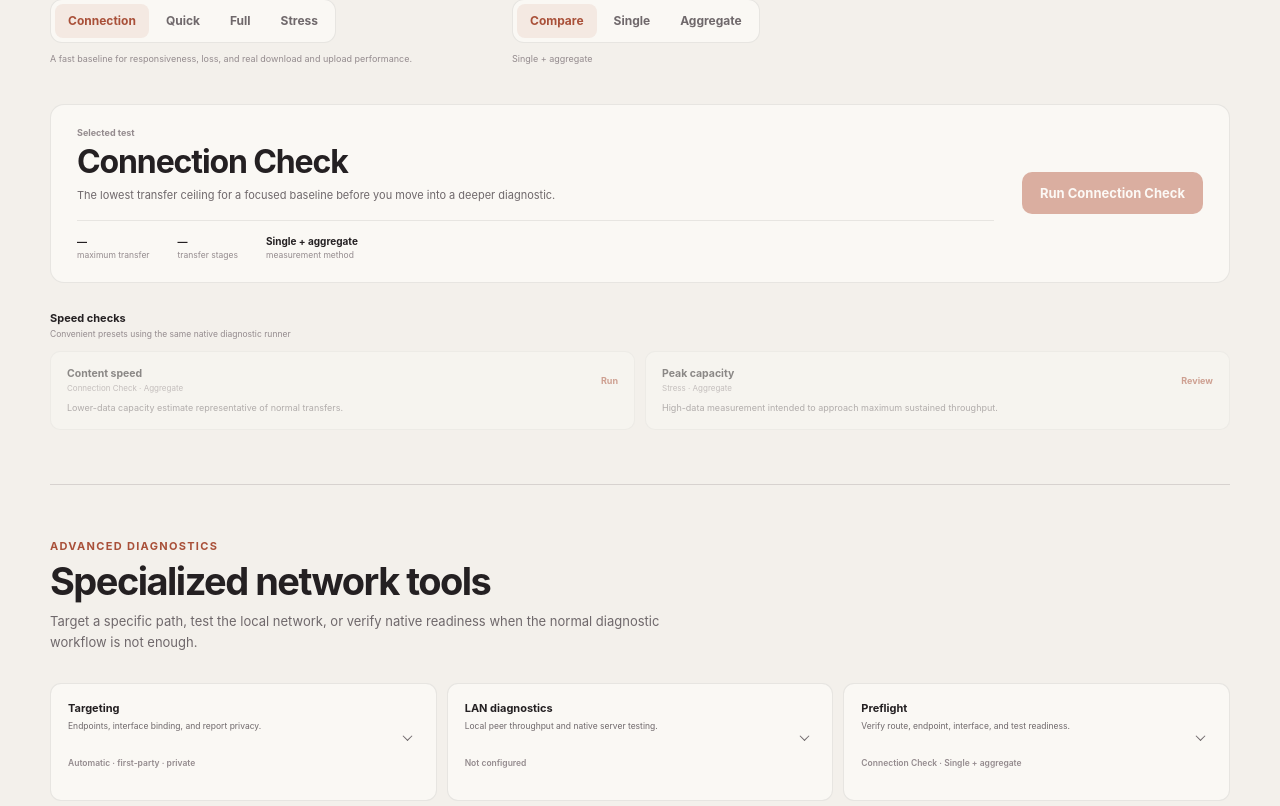
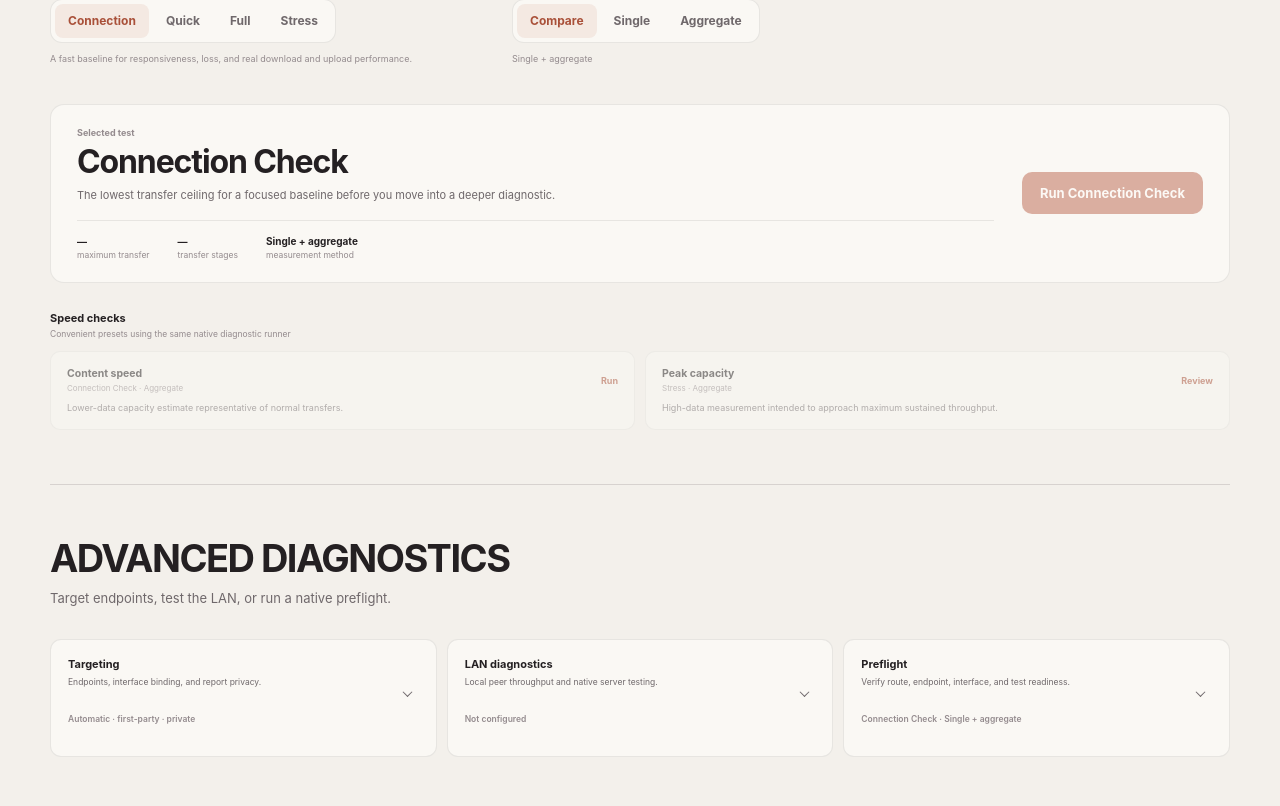
Before and after one commit to JohnnyZLi/Network-Diagnostics-Suite, a React (Vite) app in the folder tools/NetworkDiagnostics.Desktop/frontend/: page / in a window 1280 px wide. Shown: the part 592-1398 px from the top of the page. Built offline with nearby package versions, Linux system fonts and the light colour scheme.

Commit message:
Simplify advanced diagnostics section copy

```diff
--- a/tools/NetworkDiagnostics.Desktop/frontend/src/AdvancedDiagnostics.tsx
+++ b/tools/NetworkDiagnostics.Desktop/frontend/src/AdvancedDiagnostics.tsx
@@ -274,9 +274,8 @@ export function AdvancedDiagnostics({
     <section id="advanced-diagnostics" className="workbench-section advanced-workbench" aria-labelledby="advanced-workbench-title">
       <div className="workbench-section-header advanced-workbench-header">
         <div>
-          <span className="section-kicker">Advanced diagnostics</span>
-          <h2 id="advanced-workbench-title">Specialized network tools</h2>
-          <p>Target a specific path, test the local network, or verify native readiness when the normal diagnostic workflow is not enough.</p>
+          <h2 id="advanced-workbench-title">ADVANCED DIAGNOSTICS</h2>
+          <p>Target endpoints, test the LAN, or run a native preflight.</p>
         </div>
         <div className="advanced-header-status">
           {dirty && <span className="advanced-dirty-state">Unsaved changes</span>}
```
